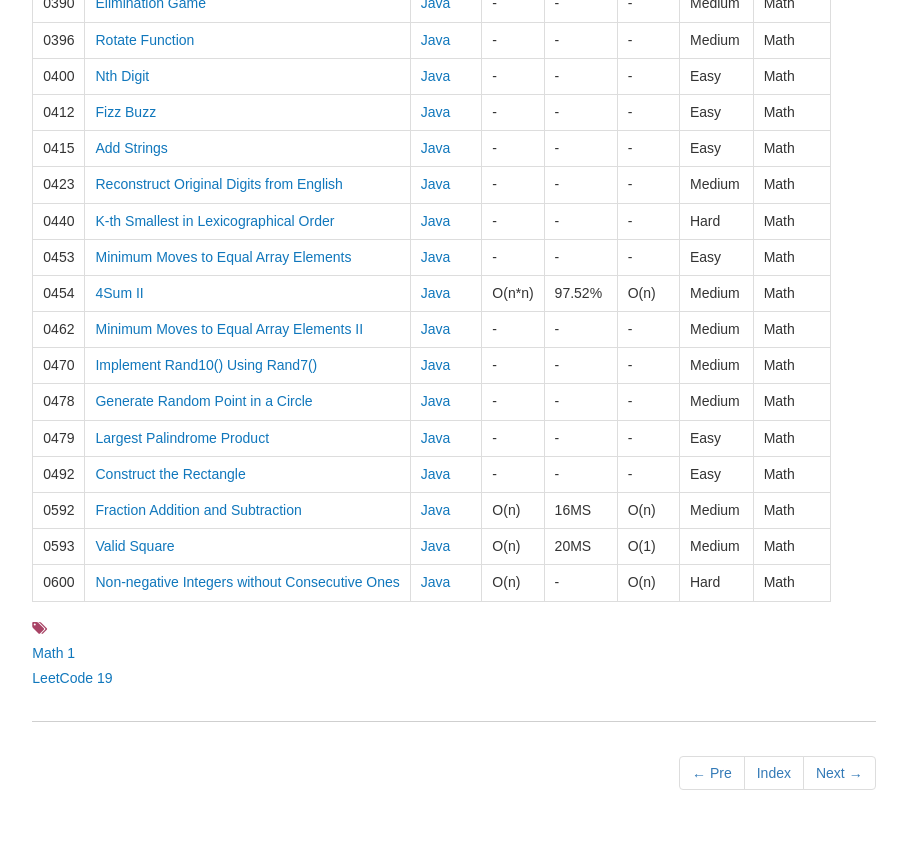
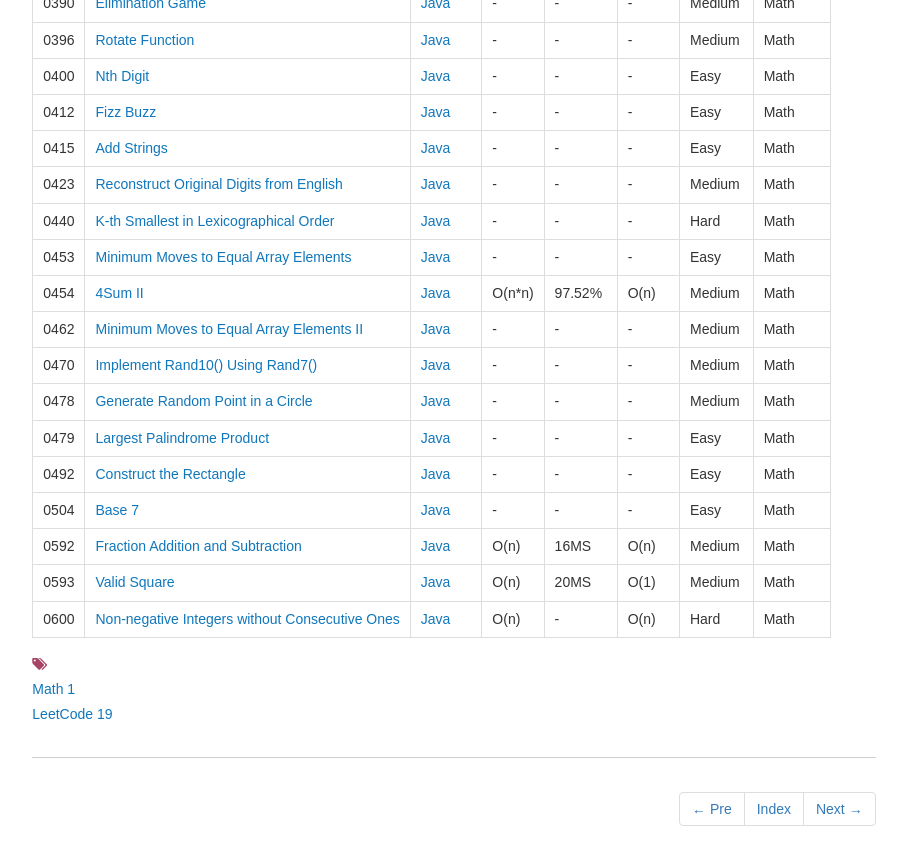
Before and after one commit to dunso/algorithm, a Jekyll site: the page built from docs/_posts/2017-12-03-Math.md, in a window 1280 px wide and 900 px high, scrolled down 1290 px. Shown: the top 865 px of the window, without its empty margins (186-1093 px from the left). Built offline with Jekyll 4.4.1, drawn with Linux system fonts in a browser that asks for light colours; nearby versions of some CDN libraries.

Commit message:
Add index of LeetCode0504.java to docs

```diff
--- a/docs/_posts/2017-12-03-Math.md
+++ b/docs/_posts/2017-12-03-Math.md
@@ -55,7 +55,8 @@ icon: file-alt
 |0470|[Implement Rand10() Using Rand7()](https://leetcode.com/problems/implement-rand10-using-rand7/) | [Java](https://e.srl/leetcode-470/)|-|-|-|Medium|Math|
 |0478|[Generate Random Point in a Circle](https://leetcode.com/problems/generate-random-point-in-a-circle/) | [Java](https://e.srl/leetcode-478/)|-|-|-|Medium|Math|
 |0479|[Largest Palindrome Product](https://leetcode.com/problems/largest-palindrome-product/) | [Java](https://e.srl/leetcode-479/)|-|-|-|Easy|Math|
-|0492|[ Construct the Rectangle](https://leetcode.com/problems/construct-the-rectangle/) | [Java](https://e.srl/leetcode-492/)|-|-|-|Easy|Math|
+|0492|[Construct the Rectangle](https://leetcode.com/problems/construct-the-rectangle/) | [Java](https://e.srl/leetcode-492/)|-|-|-|Easy|Math|
+|0504|[Base 7](https://leetcode.com/problems/base-7/) | [Java](https://e.srl/leetcode-504/)|-|-|-|Easy|Math|
 |0592|[Fraction Addition and Subtraction](https://leetcode.com/problems/fraction-addition-and-subtraction/)| [Java](https://e.srl/leetcode-592/)  | O(n) |16MS| O(n)  |  Medium |Math|
 |0593|[Valid Square](https://leetcode.com/problems/valid-square)| [Java](https://e.srl/leetcode-593/)  | O(n) |20MS| O(1)  |  Medium |Math|
 |0600|[Non-negative Integers without Consecutive Ones](https://leetcode.com/problems/non-negative-integers-without-consecutive-ones/) | [Java](https://e.srl/leetcode-600/)  | O(n) |-| O(n)  |  Hard |Math|
```
